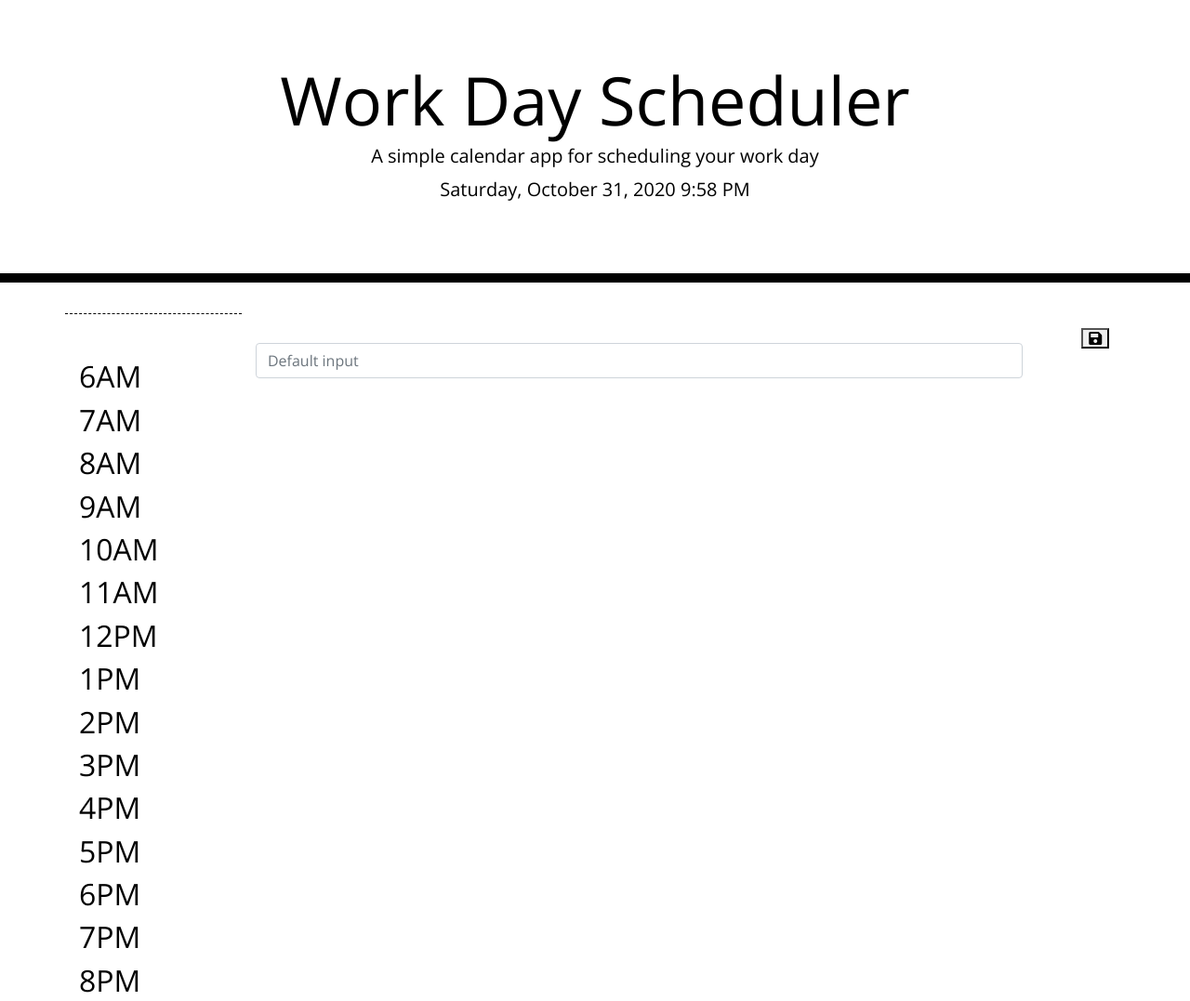
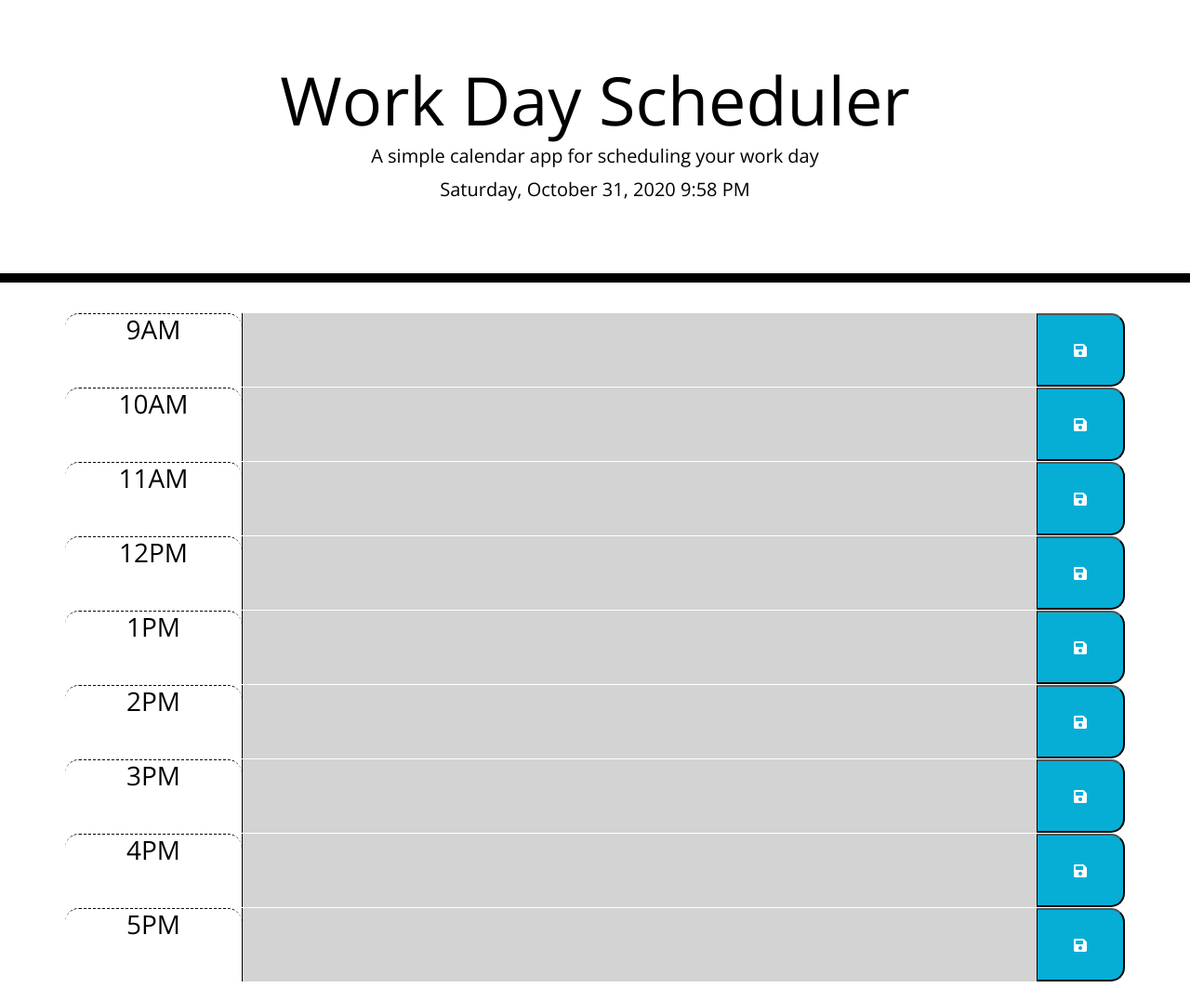
Before and after one commit to hugo2211/daily-planner, a plain HTML site: page index.html in a window 1280 px wide. Shown: the top 1077 px of the page at 93% size. After the commit the page ends 1056 px from the top, so only its background shows below. Drawn offline with nearby package versions, Linux system fonts and the light colour scheme.

Commit message:
rendered-rows

```diff
--- a/index.html
+++ b/index.html
@@ -22,44 +22,59 @@
   </header>
   <div class="container">
     <!-- Timeblocks go here -->
-    <div class="row">
-      <div class="col-2 hour">
-
-      </div>
-      <div class="col-9 input-text">
-        <input class="form-control" type="text" placeholder="Default input">
-        <h2></h2>
-      </div>
-      <div class="col-1 save-button">
-        <button class="fas fa-save"></button>
-      </div>
-    </div>
   </div>
   <script src="https://code.jquery.com/jquery-3.4.1.min.js"></script>
   <script src="https://cdnjs.cloudflare.com/ajax/libs/moment.js/2.24.0/moment.min.js"></script>
   <script>
-    var date = moment().format('LLLL');
-    var hour = $(".hour");
-    var input = $(".input-text");
-    var save = $(".save-button");
-    var hours = ["6AM", "7AM", "8AM", "9AM", "10AM", "11AM", "12PM", "1PM", "2PM", "3PM", "4PM", "5PM", "6PM", "7PM", "8PM", "9PM", "10PM", "11PM", "12AM"];
+    var currentDate = moment().format('LLLL');
+    var hours = ["9AM", "10AM", "11AM", "12PM", "1PM", "2PM", "3PM", "4PM", "5PM",];
 
 
-    $("#currentDay").text(date)
-    console.log(date);
+    $("#currentDay").text(currentDate)
+    console.log(currentDate);
 
-    function renderHours() {
+    function renderRows() {
 
-      // Render a new h2 for each hours
+      // Render rows including: hour, text area, and save button.
       for (var i = 0; i < hours.length; i++) {
+        var timeClass = updateTime(hours[i]);
         var dailyHour = hours[i];
+        var row = $("<div>").addClass("row");
+        var h3 = $("<h3>").addClass("col-md-2 hour time-block").text(dailyHour);
+        var text = $("<textarea>").addClass(`col-md-9 discription ${timeClass}`);
+        var saveBtn = $("<button>").addClass("col-md-1 saveBtn fas fa-save");
 
-        var h2 = $("<h2>").text(dailyHour);
-        $(hour).append(h2);
+        $(".container").append(row);
+        row.append(h3, text, saveBtn);
       }
     }
-    renderHours();
-    console.log(renderHours);
+    renderRows();
+    console.log(renderRows);
+
+    function updateTime(currentHour) {
+      var currentTime = moment().format("H");
+      //making sure time matches military time
+      var parseCurrentHour;
+
+      if (currentHour !== "12PM" && currentHour.includes("PM")) {
+        parseCurrentHour = parseInt(currentHour) + 12
+      } else {
+        parseCurrentHour = parseInt(currentHour)
+      }
+
+      console.log(currentTime, parseCurrentHour);
+
+      //Setting the backround color based on time
+      if (parseCurrentHour > currentTime) {
+        return "future"
+      }
+      if (parseCurrentHour < currentTime) {
+        return "past"
+      }
+      if (parseCurrentHour = currentTime) {
+        return "present"
+      }
+    }
 
   </script>
 </body>
--- a/style.css
+++ b/style.css
@@ -6,7 +6,7 @@ body {
 
 textarea{
   background: transparent;
-  border: none;
+  border: black;
   resize: none;
   color: #000000;
   border-left: 1px solid black;
@@ -65,6 +65,11 @@ textarea{
   color: white;
 }
 
+.fas .fa-save {
+  height: 20px;
+  width: 20px;
+}
+
 .saveBtn i:hover {
   font-size: 20px;
   transition: all .3s ease-in-out;
```
